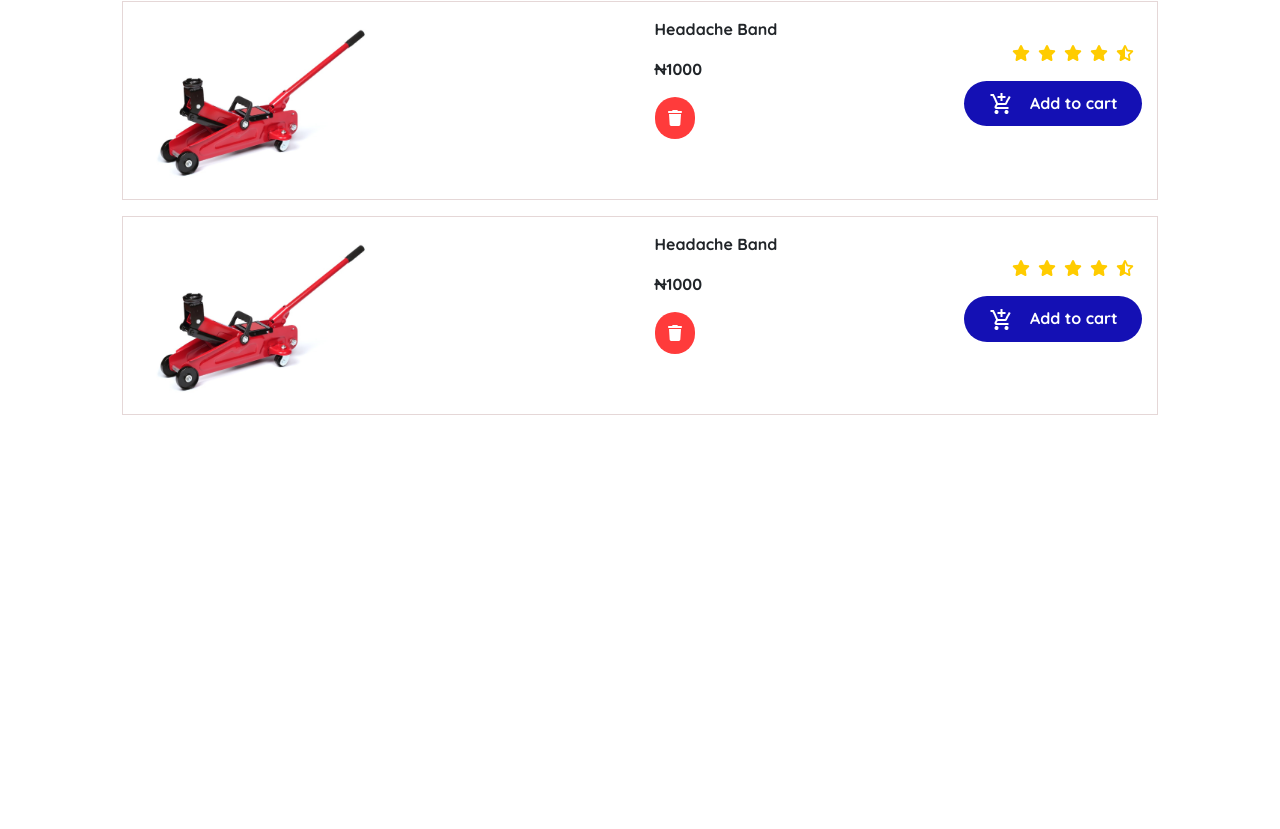
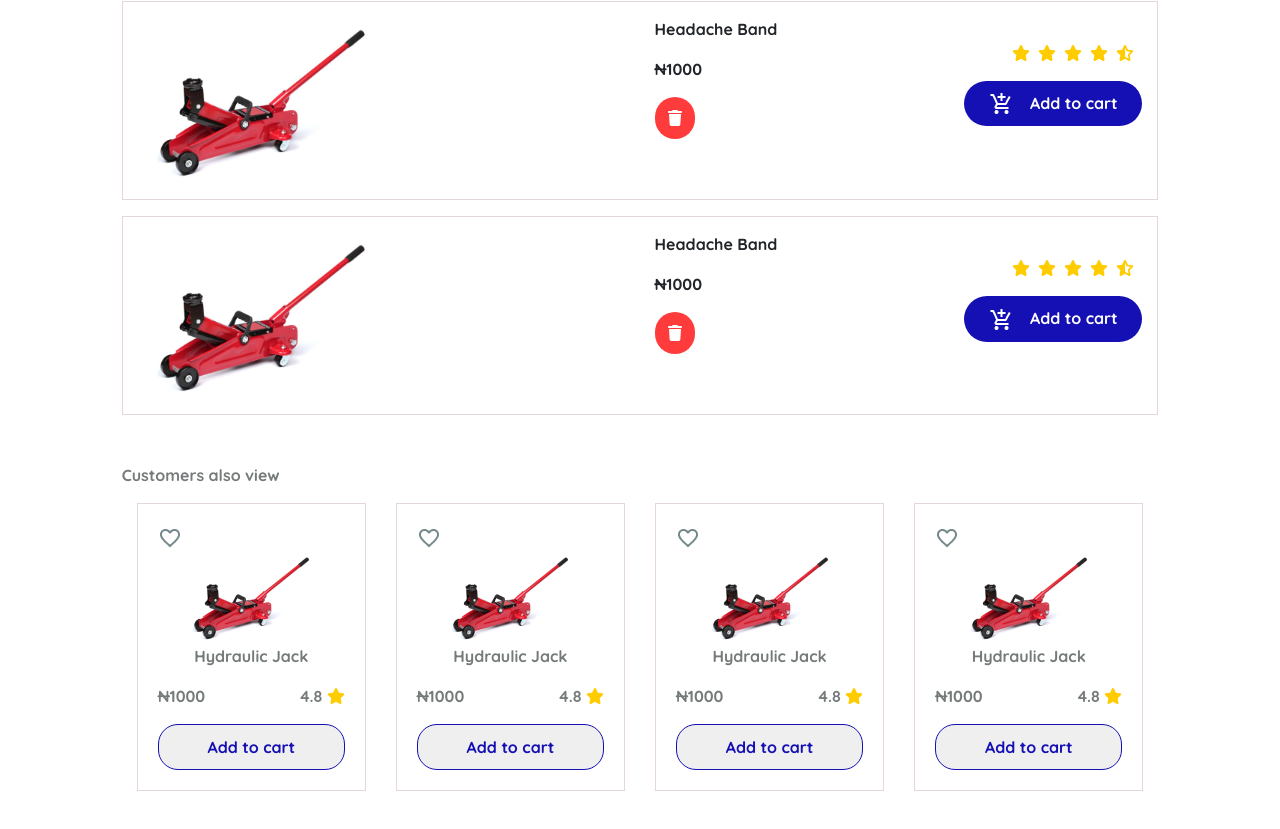
Before and after one commit to cycodedconcept/OBD-eccomerce, a React (Create React App) app: page /save in a window 1280 px wide. Shown: the part 554-1383 px from the top of the page. Before the commit the page ends 969 px from the top, so only its background shows below. Built offline with nearby package versions, Linux system fonts and the light colour scheme.

Commit message:
added customer view session

```diff
--- a/src/Pages/Save/Save.jsx
+++ b/src/Pages/Save/Save.jsx
@@ -1,5 +1,5 @@
 import React from 'react'
-import { Image2, Shopping } from '../../assets'
+import { Image2, Shopping, Love, Image } from '../../assets'
 import { FontAwesomeIcon } from '@fortawesome/react-fontawesome'
 import { faTrash, faStar, faStarHalfAlt } from '@fortawesome/free-solid-svg-icons'
 
@@ -103,6 +103,89 @@ const Save = () => {
           </div>
           <div className="col-sm-12 col-md-12 col-lg-1"></div>
       </div>
+      <div className="row mb-5 mt-5">
+        <div className="col-sm-12 col-md-12 col-lg-1"></div>
+        <div className="col-sm-12 col-md-12 col-lg-10">
+          <div className="description">
+            <p className='mb-3'>Customers also view</p>
+            <div className="row">
+              <div className="col-sm-12 col-col-md-12 col-lg-3">
+                <div className="box">
+                  <div className="box-head">
+                    <img src={ Love } alt="" />
+                  </div>
+                  <div className="box-body text-center mb-3">
+                    <img src={ Image } alt="" />
+                    <p>Hydraulic Jack</p>
+                  </div>
+                  <div className="box-price d-flex justify-content-between">
+                    <p>₦1000</p>
+                    <p>4.8 <FontAwesomeIcon icon={ faStar } style={{color: "#FFCC00"}}/></p>
+                  </div>
+                  <div className="box-footer mt-3">
+                    <button className='box-btn'>Add to cart</button>
+                  </div>
+                </div>
+              </div>
+              <div className="col-sm-12 col-col-md-12 col-lg-3">
+                <div className="box">
+                  <div className="box-head">
+                    <img src={ Love } alt="" />
+                  </div>
+                  <div className="box-body text-center mb-3">
+                    <img src={ Image } alt="" />
+                    <p>Hydraulic Jack</p>
+                  </div>
+                  <div className="box-price d-flex justify-content-between">
+                    <p>₦1000</p>
+                    <p>4.8 <FontAwesomeIcon icon={ faStar } style={{color: "#FFCC00"}}/></p>
+                  </div>
+                  <div className="box-footer mt-3">
+                    <button className='box-btn'>Add to cart</button>
+                  </div>
+                </div>
+              </div>
+              <div className="col-sm-12 col-col-md-12 col-lg-3">
+                <div className="box">
+                  <div className="box-head">
+                    <img src={ Love } alt="" />
+                  </div>
+                  <div className="box-body text-center mb-3">
+                    <img src={ Image } alt="" />
+                    <p>Hydraulic Jack</p>
+                  </div>
+                  <div className="box-price d-flex justify-content-between">
+                    <p>₦1000</p>
+                    <p>4.8 <FontAwesomeIcon icon={ faStar } style={{color: "#FFCC00"}}/></p>
+                  </div>
+                  <div className="box-footer mt-3">
+                    <button className='box-btn'>Add to cart</button>
+                  </div>
+                </div>
+              </div>
+              <div className="col-sm-12 col-col-md-12 col-lg-3">
+                <div className="box">
+                  <div className="box-head">
+                    <img src={ Love } alt="" />
+                  </div>
+                  <div className="box-body text-center mb-3">
+                    <img src={ Image } alt="" />
+                    <p>Hydraulic Jack</p>
+                  </div>
+                  <div className="box-price d-flex justify-content-between">
+                    <p>₦1000</p>
+                    <p>4.8 <FontAwesomeIcon icon={ faStar } style={{color: "#FFCC00"}}/></p>
+                  </div>
+                  <div className="box-footer mt-3">
+                    <button className='box-btn'>Add to cart</button>
+                  </div>
+                </div>
+              </div>
+          </div>
+          </div>
+        </div>
+        <div className="col-sm-12 col-md-12 col-lg-1"></div>
+      </div>
     </React.Fragment>
   )
 }
--- a/src/Pages/Save/save.css
+++ b/src/Pages/Save/save.css
@@ -21,7 +21,7 @@
     font-weight: 700;
 }
 
-.box-btn:hover {
+.save-btn:hover {
     background: #201f56;
     color: #fff;
 }
```
